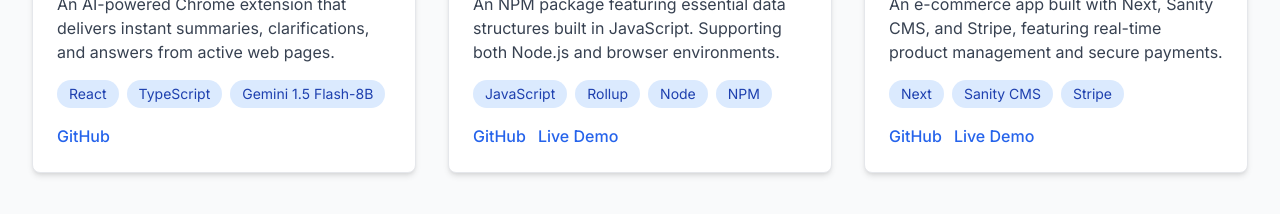
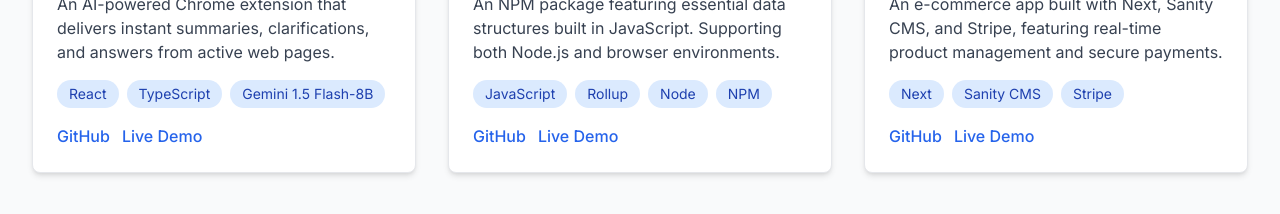
Before and after one commit to SandipDeb05/iamsandipdeb, a Next.js app: page / in a window 1280 px wide. Shown: the part 1060-1274 px from the top of the page. Built offline with nearby package versions, Linux system fonts and the light colour scheme.

Commit message:
clarity ai published in chrome web store

```diff
--- a/src/data/projects.ts
+++ b/src/data/projects.ts
@@ -17,7 +17,8 @@ export const allProjects: Project[] = [
       "An AI-powered Chrome extension that delivers instant summaries, clarifications, and answers from active web pages.",
     techStack: ["React", "TypeScript", "Gemini 1.5 Flash-8B"],
     githubUrl: "https://github.com/SandipDeb05/clarityai",
-    // liveUrl: "https://clarityai-demo.com",
+    liveUrl:
+      "https://chromewebstore.google.com/detail/clarityai/bccbebpekojigejhhdadpgladoddohof",
     featured: true,
   },
   {
```
